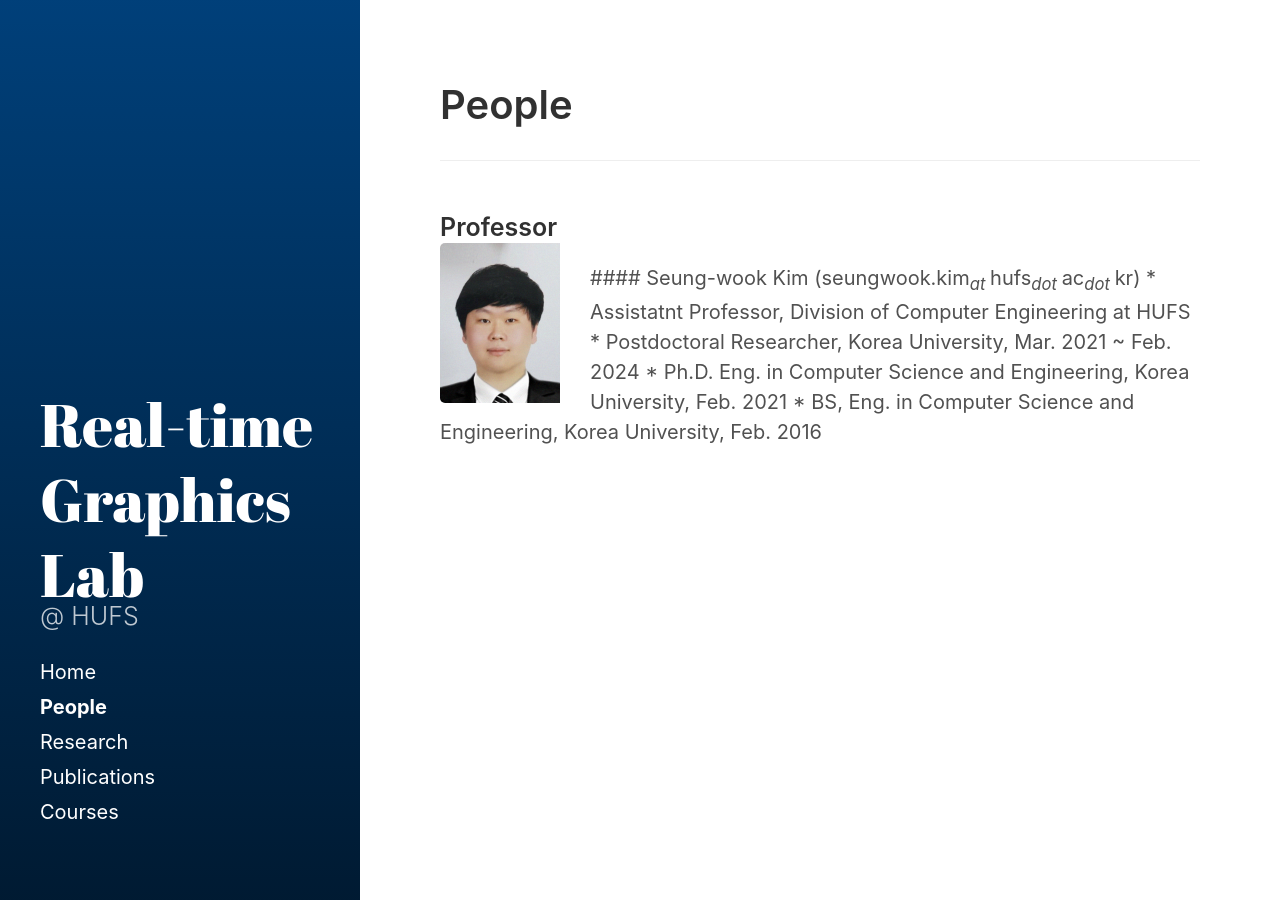
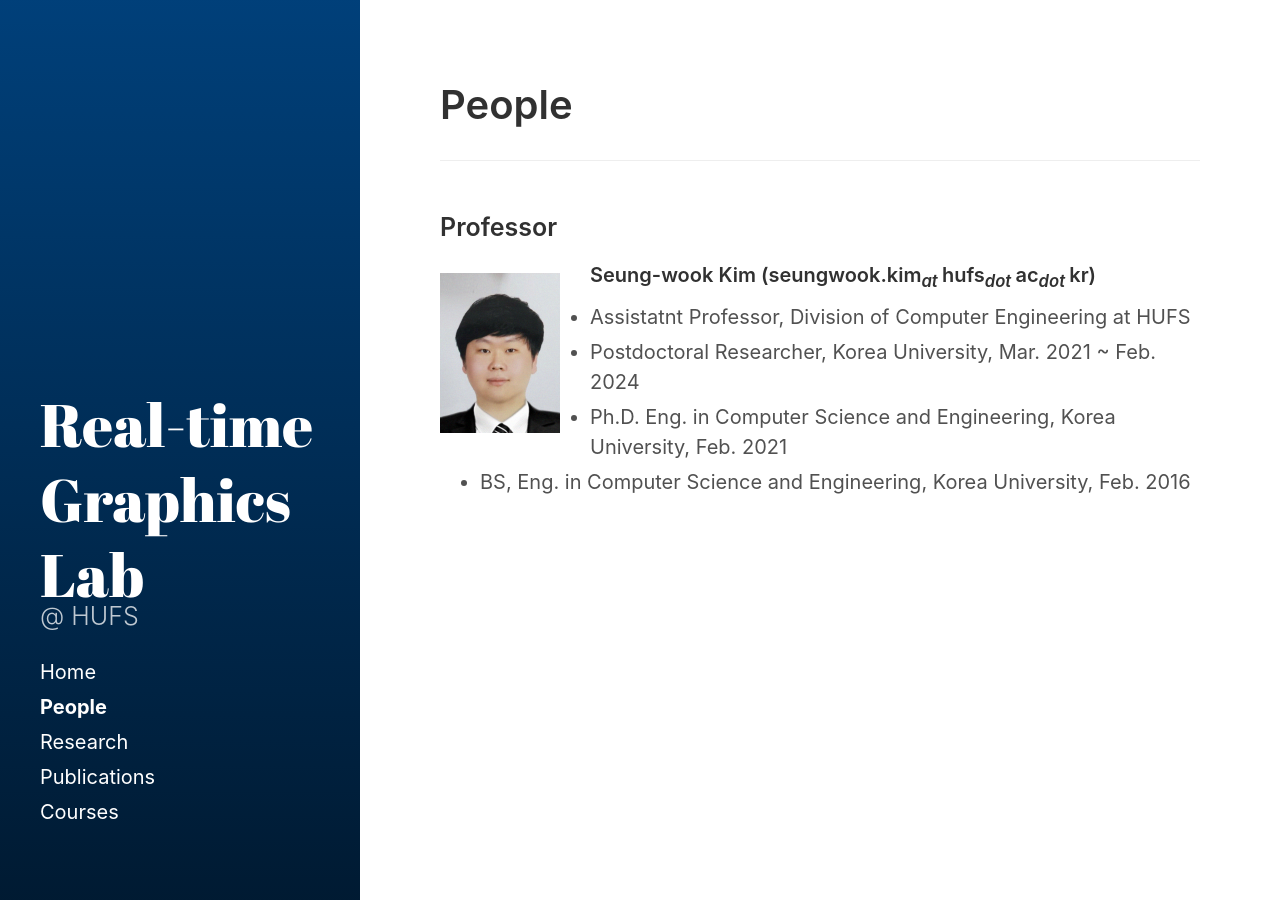
Before and after one commit to God-eunger/God-eunger.github.io, a Jekyll site: the page built from people/index.md, in a window 1280 px wide. Built offline with Jekyll 4.4.1, drawn with Linux system fonts in a browser that asks for light colours.

Commit message:
Update index.md

```diff
--- a/people/index.md
+++ b/people/index.md
@@ -13,11 +13,9 @@
 
 ### Professor
 
-![Professor](swk.png){: style="float: left; width: 150px; padding-right: 30px;"}
-<p>
+![Professor](swk.png){: style="float: left; width: 150px; padding: 30px 30px 30px 0;"}
 #### Seung-wook Kim (seungwook.kim<sub><i>at </i></sub>hufs<sub><i>dot </i></sub>ac<sub><i>dot </i></sub>kr)
 * Assistatnt Professor, Division of Computer Engineering at HUFS
  * Postdoctoral Researcher, Korea University, Mar. 2021 ~ Feb. 2024
  * Ph.D. Eng. in Computer Science and Engineering, Korea University, Feb. 2021
  * BS, Eng. in Computer Science and Engineering, Korea University, Feb. 2016
-</p>
```
